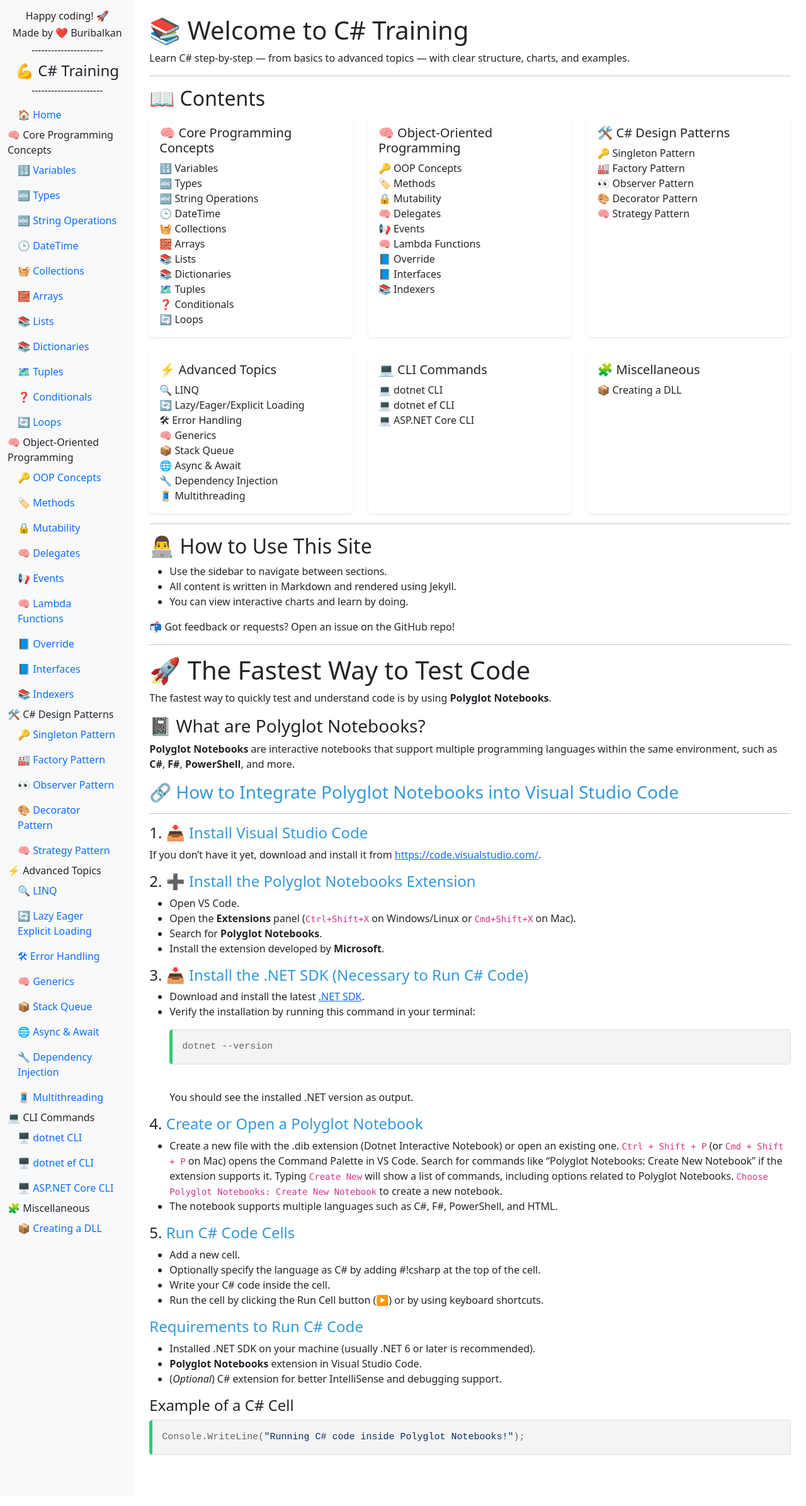
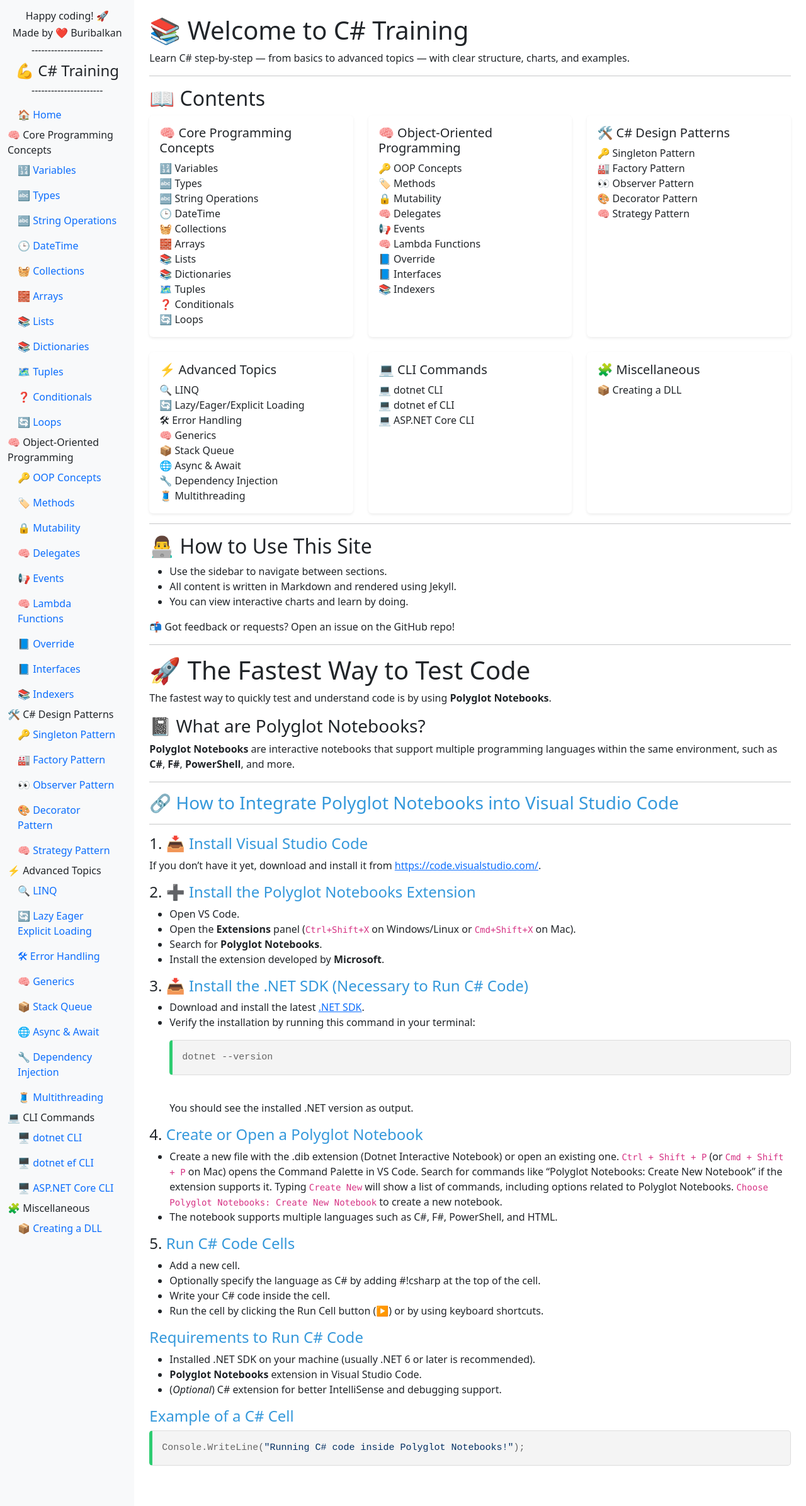
Before and after one commit to buribalkan/C-SHARP-Training, a Jekyll site: the page built from index.md, in a window 1280 px wide. Shown: the whole page at 63% size. Built offline with Jekyll 4.4.1, drawn with Linux system fonts in a browser that asks for light colours; nearby versions of some CDN libraries.

Commit message:
Update index.md

````diff
--- a/index.md
+++ b/index.md
@@ -141,7 +141,7 @@ The fastest way to quickly test and understand code is by using **Polyglot Noteb
 
 **Polyglot Notebooks** are interactive notebooks that support multiple programming languages within the same environment, such as **C#**, **F#**, **PowerShell**, and more.
 
-
+---
 ### 🔗 <span style="color:#3498db">How to Integrate Polyglot Notebooks into Visual Studio Code</span>
 ---
 #### 1. 📥 <span style="color:#3498db">Install Visual Studio Code</span>
@@ -183,7 +183,7 @@ You should see the installed .NET version as output.
 - **Polyglot Notebooks** extension in Visual Studio Code.
 - (_Optional_) C# extension for better IntelliSense and debugging support.
 
-#### Example of a C# Cell
+#### <span style="color:#3498db">Example of a C# Cell</span>
 ```csharp
 Console.WriteLine("Running C# code inside Polyglot Notebooks!");
 ```
````
